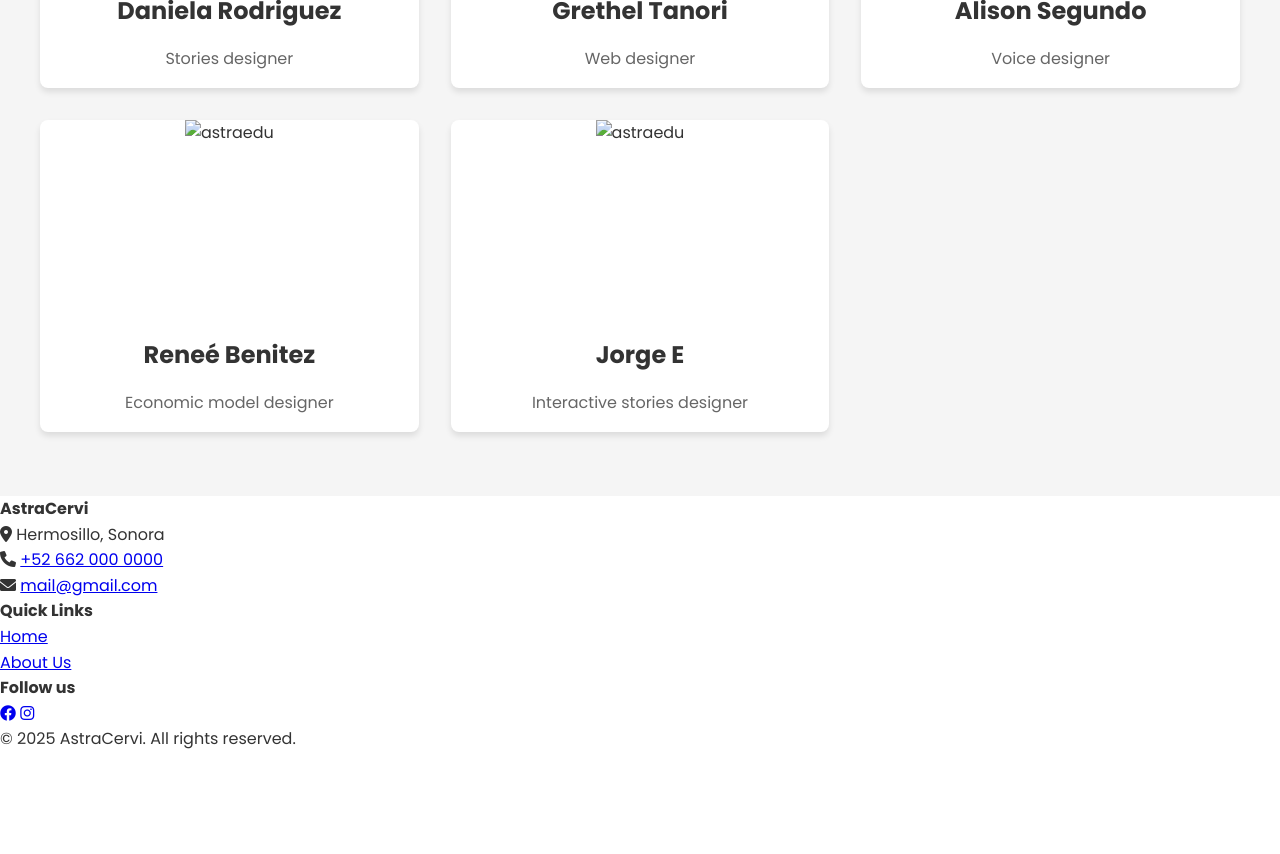
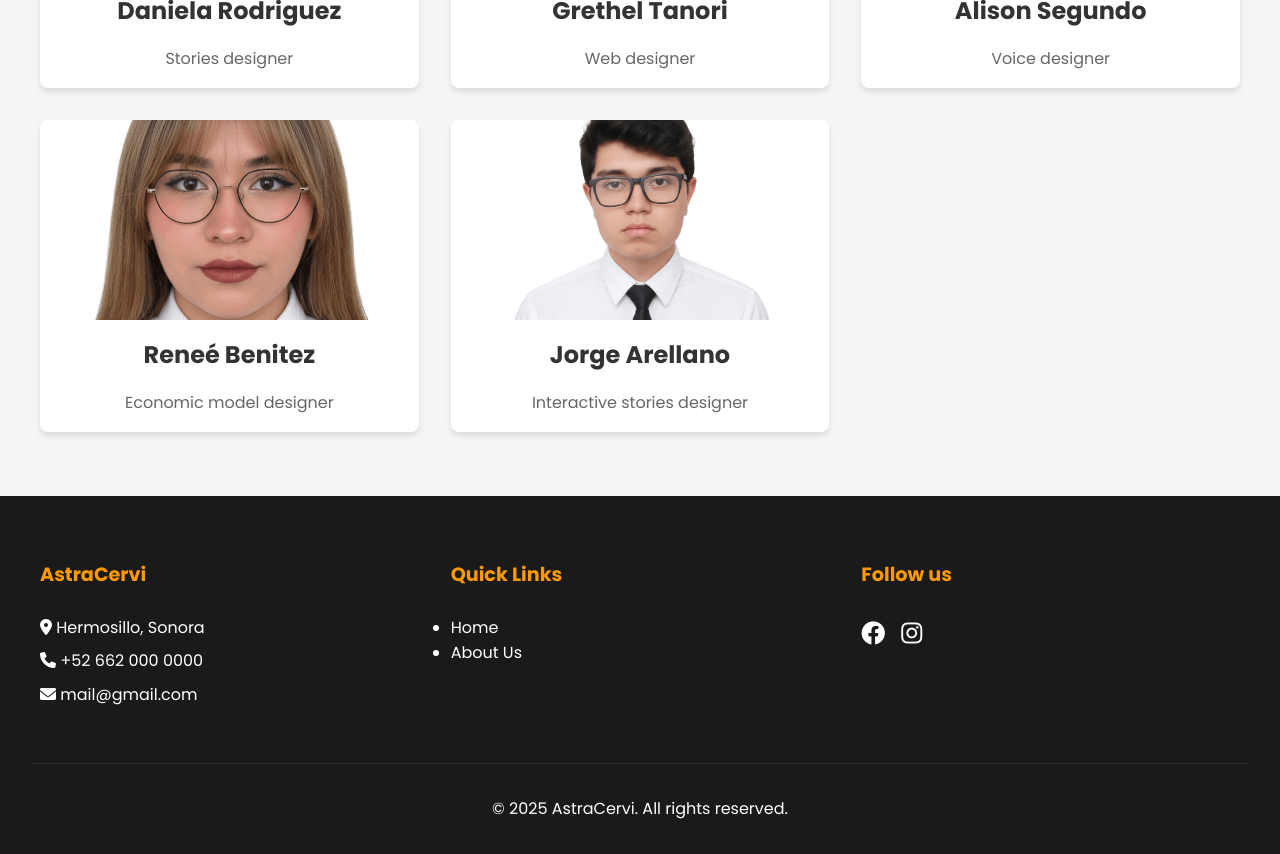
Before and after one commit to Grextgr/AstraCervi, a plain HTML site: page index.html in a window 1280 px wide. Shown: the part 1120-1974 px from the top of the page. Before the commit the page ends 1872 px from the top, so only its background shows below. Drawn offline with Linux system fonts and the light colour scheme.

Commit message:
almost finished

```diff
--- a/index.html
+++ b/index.html
@@ -17,7 +17,7 @@
   <header class="header">
       <div class="header-container">
           <a href="index.html" class="logo-container">
-              <img src="images/astrastories.PNG" alt="Astrastories" class="logo" />
+              <img src="images/logoastracervi.PNG" alt="Astrastories" class="logo" />
           </a>
           <nav class="nav-modern">
             <div class="container-nav">
@@ -45,8 +45,8 @@
       </div>
       <div class="hero-image">
           <picture>
-              <source srcset="images/gp.png" type="image/png">
-              <img src="images/gp.png" alt="group photo" loading="lazy">
+              <source srcset="images/gp.jpg" type="image/png">
+              <img src="images/gp.jpg" alt="group photo" loading="lazy">
           </picture>
       </div>
   </section>
@@ -56,7 +56,7 @@
         <div class="categories-grid">
             <a href="aboutus.html" class="category-card">
                 <div class="category-image">
-                    <img src="images/astrakids.jpg" alt="astrakids image">
+                    <img src="images/daniela.png" alt="daniela image">
                 </div>
                 <h3>Daniela Rodriguez</h3>
                 <p>
@@ -65,7 +65,7 @@
             </a>
             <a href="aboutus.html" class="category-card">
                 <div class="category-image">
-                    <img src="images/astranova.jpg" alt="astranova image">
+                    <img src="images/grethel.png" alt="grethel image">
                 </div>
                 <h3>Grethel Tanori</h3>
                 <p>
@@ -74,7 +74,7 @@
             </a>
             <a href="aboutus.html" class="category-card">
               <div class="category-image">
-                  <img src="images/astranova.jpg" alt="astranova image">
+                  <img src="images/alison.png" alt="alison image">
               </div>
               <h3>Alison Segundo</h3>
               <p>
@@ -83,7 +83,7 @@
           </a>
           <a href="aboutus.html" class="category-card">
               <div class="category-image">
-                  <img src="images/astraedu.jpg" alt="astraedu">
+                  <img src="images/renee.png" alt="renee image">
               </div>
               <h3>Reneé Benitez</h3>
               <p>
@@ -92,9 +92,9 @@
           </a>
           <a href="aboutus.html" class="category-card">
             <div class="category-image">
-                <img src="images/astraedu.jpg" alt="astraedu">
+                <img src="images/jorge.png" alt="jorge image">
             </div>
-            <h3>Jorge E</h3>
+            <h3>Jorge Arellano</h3>
             <p>
                 Interactive stories designer
                </p>
--- a/styles.css
+++ b/styles.css
@@ -304,3 +304,53 @@
   .benefit-card p {
     color: var(--dark-gray);
   }
+  /* Footer */
+.footer {
+    background: #1a1a1a;
+    color: var(--white);
+    padding: 4rem 2rem 2rem;
+  }
+
+  .footer-content {
+    max-width: 1200px;
+    margin: 0 auto;
+    display: grid;
+    grid-template-columns: repeat(auto-fit, minmax(250px, 1fr));
+    gap: 2rem;
+  }
+
+  .footer-section h4 {
+    color: var(--accent-color);
+    margin-bottom: 1.5rem;
+    font-size: 1.2rem;
+  }
+
+  .footer-section p {
+    margin-bottom: 0.5rem;
+  }
+
+  .footer-section a {
+    color: var(--white);
+    text-decoration: none;
+    transition: var(--transition);
+  }
+
+  .footer-section a:hover {
+    color: var(--accent-color);
+  }
+
+  .social-links {
+    display: flex;
+    gap: 1rem;
+  }
+
+  .social-links a {
+    font-size: 1.5rem;
+  }
+
+  .footer-bottom {
+    text-align: center;
+    margin-top: 3rem;
+    padding-top: 2rem;
+    border-top: 1px solid rgba(255,255,255,0.1);
+  }
```
Also changed, not shown: aboutus.html (+4 -4 lines), images/alison.png (added), images/daniela.png (added), images/gp.jpg (added), images/grethel.png (added), images/iause.PNG (added), images/jorge.png (added), images/logoastracervi.PNG (added), images/pagecover.PNG (added), images/renee.png (added), 1 other file.
